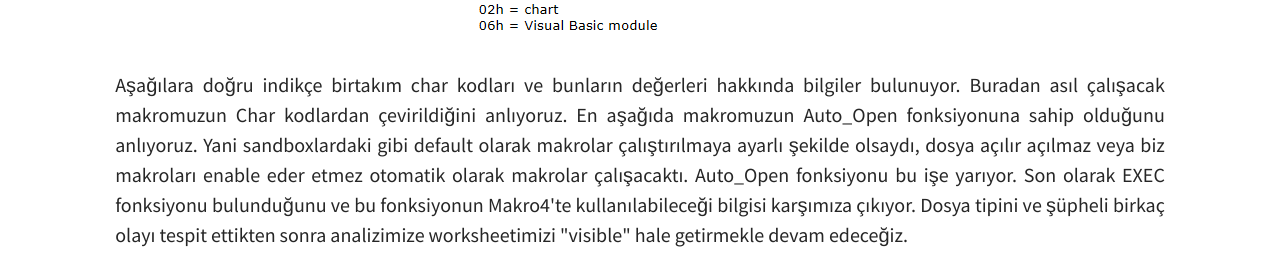
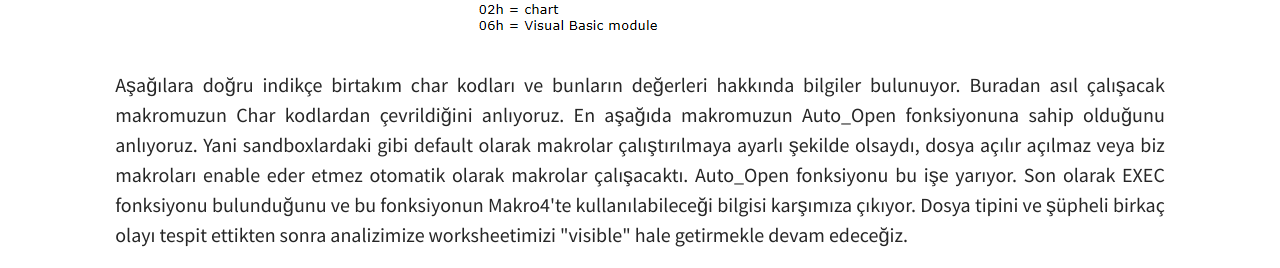
Before and after one commit to batuhankutluca/batuhankutluca.github.io, a Jekyll site: the page built from _posts/2020-04-10-excel-4.0-zararlı-macro-analizi.md, in a window 1280 px wide and 900 px high, scrolled down 3436 px. Shown: the part 188-456 px from the top of the window. Built offline with Jekyll 4.4.1, drawn with Linux system fonts in a browser that asks for light colours.

Commit message:
Update 2020-04-10-excel-4.0-zararlı-macro-analizi.md

```diff
--- a/_posts/2020-04-10-excel-4.0-zararlı-macro-analizi.md
+++ b/_posts/2020-04-10-excel-4.0-zararlı-macro-analizi.md
@@ -44,7 +44,7 @@ tags: [Malicious, Macro, Analysis, Excel, 4.0, Very Hidden, Oledump]
 
 ![img]({{ site.baseurl }}/assets/img/excel4.0/5.png)
 
-<p align="justify">Aşağılara doğru indikçe birtakım char kodları ve bunların değerleri hakkında bilgiler bulunuyor. Buradan asıl çalışacak makromuzun Char kodlardan çevirildiğini anlıyoruz. En aşağıda makromuzun Auto_Open fonksiyonuna sahip olduğunu anlıyoruz. Yani sandboxlardaki gibi default olarak makrolar çalıştırılmaya ayarlı şekilde olsaydı, dosya açılır açılmaz veya biz makroları enable eder etmez otomatik olarak  makrolar çalışacaktı. Auto_Open fonksiyonu bu işe yarıyor. Son olarak EXEC fonksiyonu bulunduğunu ve bu fonksiyonun Makro4'te kullanılabileceği bilgisi karşımıza çıkıyor. Dosya tipini ve şüpheli birkaç olayı tespit ettikten sonra analizimize worksheetimizi "visible" hale getirmekle devam edeceğiz.</p>
+<p align="justify">Aşağılara doğru indikçe birtakım char kodları ve bunların değerleri hakkında bilgiler bulunuyor. Buradan asıl çalışacak makromuzun Char kodlardan çevrildiğini anlıyoruz. En aşağıda makromuzun Auto_Open fonksiyonuna sahip olduğunu anlıyoruz. Yani sandboxlardaki gibi default olarak makrolar çalıştırılmaya ayarlı şekilde olsaydı, dosya açılır açılmaz veya biz makroları enable eder etmez otomatik olarak  makrolar çalışacaktı. Auto_Open fonksiyonu bu işe yarıyor. Son olarak EXEC fonksiyonu bulunduğunu ve bu fonksiyonun Makro4'te kullanılabileceği bilgisi karşımıza çıkıyor. Dosya tipini ve şüpheli birkaç olayı tespit ettikten sonra analizimize worksheetimizi "visible" hale getirmekle devam edeceğiz.</p>
 
 ![img]({{ site.baseurl }}/assets/img/excel4.0/6.png)
 
```
